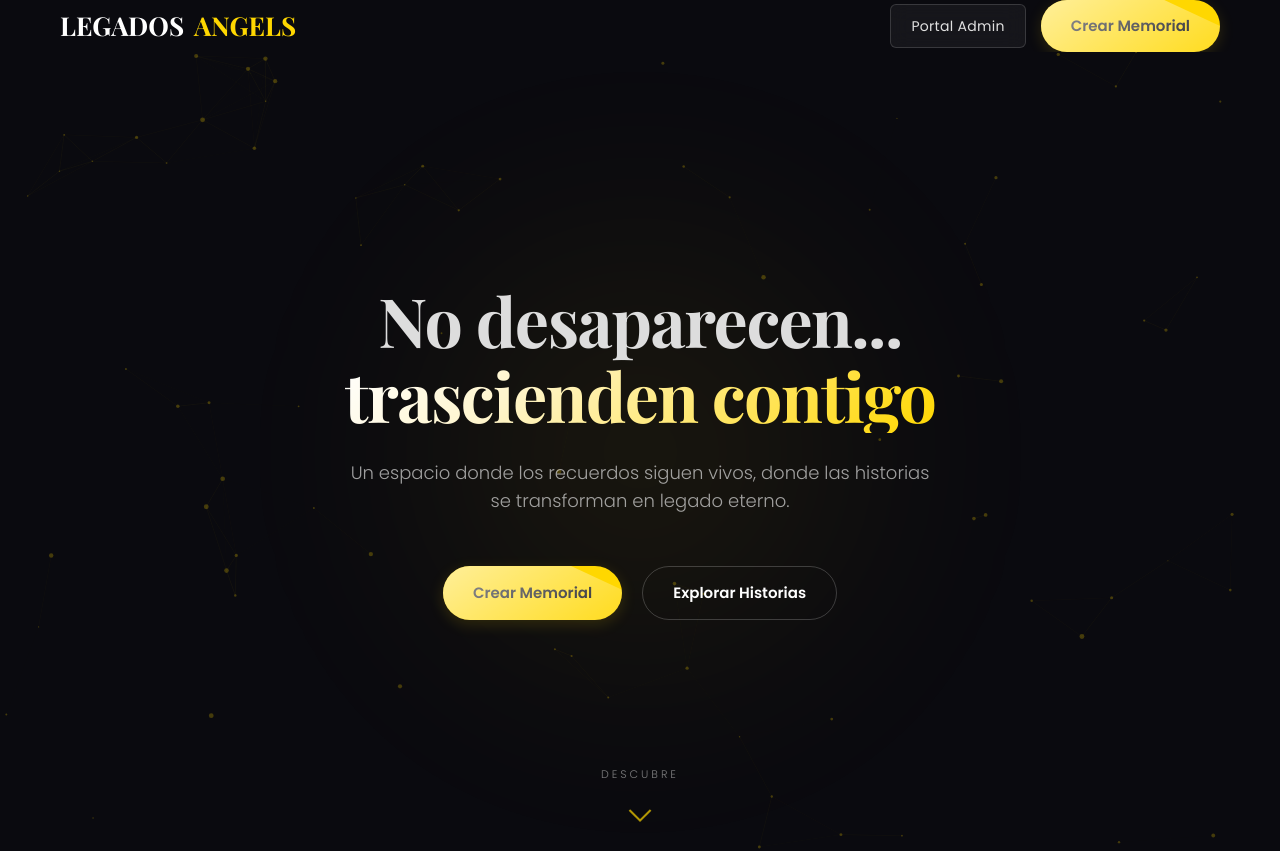
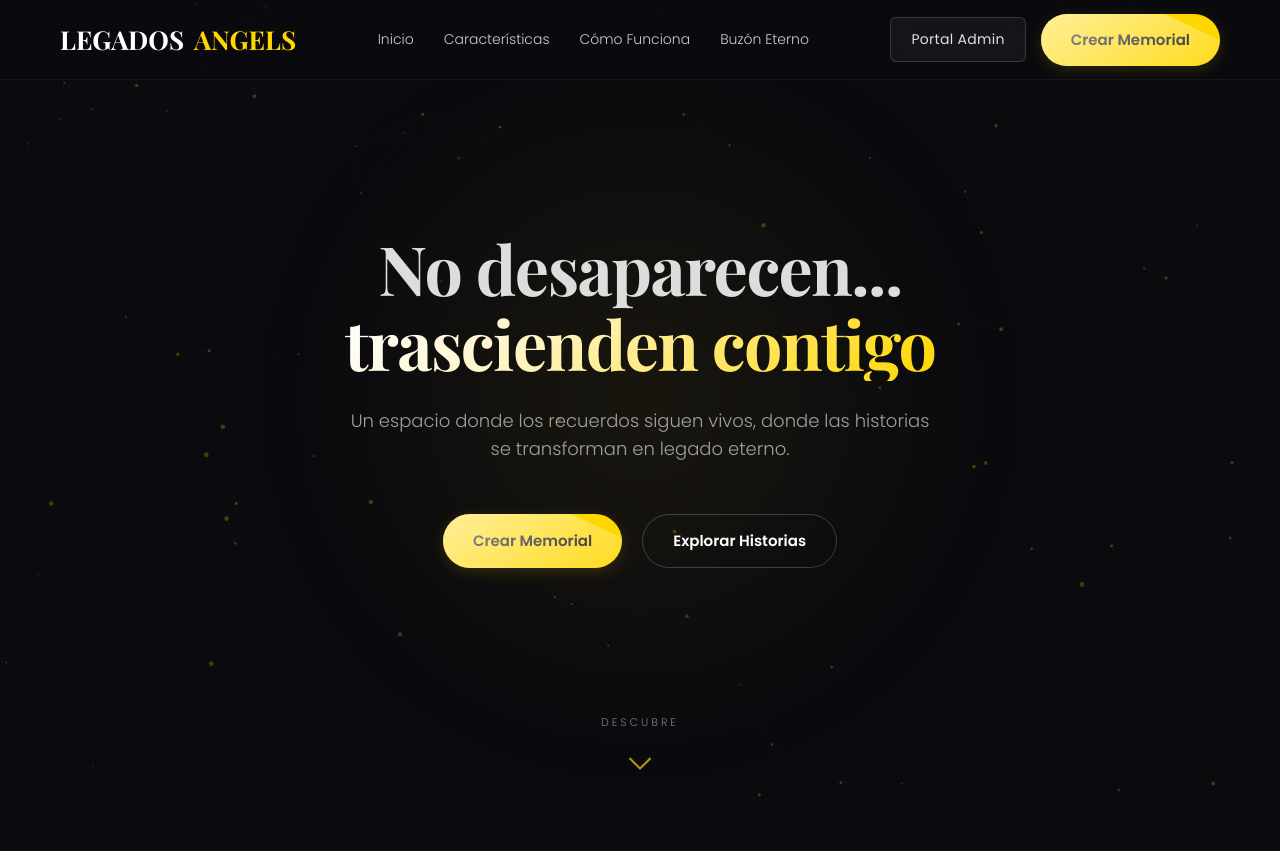
Before and after one commit to robinsongalvis/J-R-06-Legados, a FastAPI app: page / in a window 1280 px wide. Shown: the top 851 px of the page. Run offline with FastAPI, Linux system fonts and the light colour scheme.

Commit message:
Layout movil cambios

```diff
--- a/templates/index.html
+++ b/templates/index.html
@@ -72,177 +71,44 @@
 
         /* Estilos generales para el botón de Administración ERP (Desktop) */
         .btn-erp-admin {
-            display: inline-flex;
-            align-items: center;
-            justify-content: center;
-            padding: 10px 20px;
-            background-color: rgba(255, 255, 255, 0.05); /* Fondo sutil estilo glass */
-            color: #e0e0e0;
-            border: 1px solid rgba(255, 255, 255, 0.15);
-            border-radius: 6px;
-            font-family: var(--font-body, 'Poppins', sans-serif);
-            font-size: 14px;
-            font-weight: 500;
-            text-decoration: none;
-            letter-spacing: 0.3px;
-            backdrop-filter: blur(10px);
-            -webkit-backdrop-filter: blur(10px);
-            transition: all 0.3s cubic-bezier(0.165, 0.84, 0.44, 1);
-            cursor: pointer;
+            display: inline-flex; align-items: center; justify-content: center;
+            padding: 10px 20px; background-color: rgba(255, 255, 255, 0.05);
+            color: #e0e0e0; border: 1px solid rgba(255, 255, 255, 0.15);
+            border-radius: 6px; font-family: var(--font-body); font-size: 14px; font-weight: 500;
+            letter-spacing: 0.3px; backdrop-filter: blur(10px); -webkit-backdrop-filter: blur(10px);
+            transition: all 0.3s cubic-bezier(0.165, 0.84, 0.44, 1); cursor: pointer;
         }
 
-        .btn-erp-admin:hover {
-            background-color: rgba(255, 255, 255, 0.1);
-            color: #ffffff;
-            border-color: rgba(255, 255, 255, 0.4);
-            transform: translateY(-2px);
-            box-shadow: 0 6px 15px rgba(0, 0, 0, 0.2);
-        }
+        .btn-erp-admin:hover { background-color: rgba(255, 255, 255, 0.1); color: #ffffff; border-color: rgba(255, 255, 255, 0.4); transform: translateY(-2px); box-shadow: 0 6px 15px rgba(0, 0, 0, 0.2); }
+        .btn-erp-admin:active { transform: translateY(0); box-shadow: 0 2px 5px rgba(0, 0, 0, 0.2); }
 
-        .btn-erp-admin:active {
-            transform: translateY(0);
-            box-shadow: 0 2px 5px rgba(0, 0, 0, 0.2);
-        }
-
-        /* Estilos para el enlace discreto del menú móvil (hamburger menu) */
-        .mobile-admin-link {
-            display: none; /* Oculto por defecto (en desktop) */
-        }
-
-        /* CORRECCIÓN PARA MÓVILES */
-
-        /* Diseño del botón hamburguesa (Oculto en PC) */
-        .menu-toggle { display: none; flex-direction: column; cursor: pointer; gap: 5px; z-index: 1001; }
-        .bar { width: 25px; height: 3px; background-color: var(--gold-bright); transition: 0.3s; border-radius: 3px; }
         /* =========================================
-   ESTILOS GENERALES DEL HEADER (PC)
+           NAVEGACIÓN Y HEADER (PC)
         ========================================= */
-header.main-nav {
-    display: flex !important;
-    justify-content: space-between !important; /* Logo a la izq, enlaces al centro, botones a la der */
-    align-items: center !important;
-    padding: 0 60px; /* Espacio a los lados en PC */
-    width: 100%;
-}
-
-.logo {
-    font-family: var(--font-title);
-    font-size: 26px;
-    color: var(--gold-bright);
-    font-weight: 700;
-}
-
-.nav-links {
-    display: flex !important; /* Fuerza a que se vean en PC */
-    gap: 30px;
-    list-style: none;
-    margin: 0;
-    padding: 0;
-}
-
-.desktop-buttons {
-    display: flex !important; /* Fuerza a que se vean los botones en PC */
-    gap: 15px;
-    align-items: center;
-}
-    /* =========================================
-   ESTILOS PARA MÓVILES (Minimalista)
-========================================= */
-@media (max-width: 768px) {
-    header.main-nav {
-        padding: 0 20px !important;
-        justify-content: center !important; /* Centra el logo en el celular */
-    }
-
-    /* Ocultamos los enlaces y botones porque ya no hay menú hamburguesa */
-    .nav-links {
-        display: none !important;
-    }
-
-    .desktop-buttons {
-        display: none !important;
-    }
-
-    .logo {
-        font-size: 22px; /* Un poco más pequeño para celular */
-        text-align: center;
-    }
-}
-    <header class="main-nav" id="mainNav">
-
-    <div class="logo" ondblclick="window.location.href='/admin/';" style="cursor: default; user-select: none; touch-action: manipulation;">
-        <span>LEGADOS</span> ANGELS
-    </div>
-
-    <ul class="nav-links" id="navLinks">
-        <li><a href="#inicio">Inicio</a></li>
-        <li><a href="#caracteristicas">Características</a></li>
-        <li><a href="#como-funciona">Cómo Funciona</a></li>
-        <li><a href="#buzon">Buzón Eterno</a></li>
-    </ul>
-
-    <div style="display: flex; gap: 15px; align-items: center;" class="desktop-buttons">
-        <a href="/admin/" class="btn-erp-admin">Portal Admin</a>
-        <a href="#contacto" class="btn btn-gold">Crear Memorial</a>
-    </div>
-
-</header>
-
-    /* Ocultar botones de PC */
-    .desktop-buttons { display: none !important; }
-
-
-
-    /* Estilo del menú desplegable mejorado */
-    .nav-links {
-        position: fixed; /* Cambiado a fixed para que no lo tape nada */
-        top: 80px;
-        left: 0;
-        width: 100%;
-        height: auto;
-        background-color: rgba(10, 10, 10, 0.98); /* Fondo más sólido */
-        backdrop-filter: blur(15px);
-        border-bottom: 2px solid var(--gold-bright);
-        flex-direction: column;
-        text-align: center;
-        padding: 30px 0;
-        gap: 25px;
-        display: none !important;
-        box-shadow: 0 10px 30px rgba(0,0,0,0.8);
-        z-index: 1050;
-    }
-
-    .nav-links.active {
-        display: flex !important;
-    }
-
-    .nav-links li a {
-        font-size: 18px;
-        display: block;
-        width: 100%;
-    }
-
-    .mobile-admin-link {
-        margin-top: 15px;
-        padding-top: 20px;
-        border-top: 1px solid rgba(255, 255, 255, 0.1);
-    }
-    .mobile-admin-link a {
-        color: var(--gold-bright) !important;
-    }
-}
-        /* NAVEGACIÓN */
         header.main-nav {
             position: fixed; top: 0; width: 100%; height: 80px; background-color: var(--glass-bg);
             backdrop-filter: blur(20px); -webkit-backdrop-filter: blur(20px); border-bottom: 1px solid var(--glass-border);
-            display: flex; align-items: center; justify-content: space-between; padding: 0 60px; z-index: 1000; transition: var(--transition-smooth);
+            display: flex !important; justify-content: space-between !important; align-items: center !important;
+            padding: 0 60px; z-index: 1000; transition: var(--transition-smooth);
         }
+
         header.main-nav.scrolled { height: 65px; border-color: rgba(255, 215, 0, 0.1); }
-        .logo { font-family: var(--font-title); font-size: 26px; color: var(--gold-bright); font-weight: 700; display: flex; align-items: center; gap: 10px; }
+
+        /* Logo con Easter Egg */
+        .logo {
+            font-family: var(--font-title); font-size: 26px; color: var(--gold-bright); font-weight: 700;
+            display: flex; align-items: center; gap: 10px;
+            cursor: default; user-select: none; touch-action: manipulation;
+        }
         .logo span { font-weight: 300; color: #ffffff; }
-        .nav-links { display: flex; gap: 30px; font-weight: 300; font-size: 14px; }
+
+        /* Enlaces de PC */
+        .nav-links { display: flex !important; gap: 30px; font-weight: 300; font-size: 14px; list-style: none; margin: 0; padding: 0; }
         .nav-links a { position: relative; color: rgba(255,255,255,0.8); }
         .nav-links a:hover { color: #ffffff; }
+
+        /* Botones de PC */
+        .desktop-buttons { display: flex !important; gap: 15px; align-items: center; }
 
         /* HERO SECTION */
         section.hero {
@@ -478,12 +224,9 @@ header.main-nav {
 <body>
 
 <header class="main-nav" id="mainNav">
-        <a href="#" class="logo"><span>LEGADOS</span> ANGELS</a>
 
-        <div class="menu-toggle" id="mobile-menu">
-            <span class="bar"></span>
-            <span class="bar"></span>
-            <span class="bar"></span>
+        <div class="logo" id="secretLogo" style="cursor: default; user-select: none; -webkit-user-select: none; touch-action: manipulation;">
+            <span>LEGADOS</span> ANGELS
         </div>
 
         <ul class="nav-links" id="navLinks">
@@ -491,15 +234,13 @@ header.main-nav {
             <li><a href="#caracteristicas">Características</a></li>
             <li><a href="#como-funciona">Cómo Funciona</a></li>
             <li><a href="#buzon">Buzón Eterno</a></li>
-            <li class="mobile-admin-link">
-                <a href="/admin/">Portal Admin</a>
-            </li>
         </ul>
 
-        <div style="display: flex; gap: 15px; align-items: center;" class="desktop-buttons">
+        <div class="desktop-buttons">
             <a href="/admin/" class="btn-erp-admin">Portal Admin</a>
             <a href="#contacto" class="btn btn-gold">Crear Memorial</a>
         </div>
+
     </header>
 
     <section class="hero" id="inicio">
@@ -709,13 +450,28 @@ header.main-nav {
             const urlWhatsApp = `https://wa.me/${numeroWhatsApp}?text=${encodeURIComponent(mensajeFinal)}`;
             window.open(urlWhatsApp, '_blank');
         });
+        // LÓGICA DEL EASTER EGG (Mantener presionado 1.5 segundos)
+        const secretLogo = document.getElementById('secretLogo');
+        let pressTimer;
 
-    // Cerrar menú al hacer clic en un enlace (opcional pero recomendado)
-    document.querySelectorAll('.nav-links a').forEach(link => {
-        link.addEventListener('click', () => {
-            navLinksMenu.classList.remove('active');
-        });
-    });
+        const startPress = () => {
+            pressTimer = setTimeout(() => {
+                window.location.href = '/admin/';
+            }, 1500); // 1500 milisegundos = 1.5 segundos
+        };
+
+        const cancelPress = () => {
+            clearTimeout(pressTimer);
+        };
+
+        // Eventos para Celular (Toque en pantalla)
+        secretLogo.addEventListener('touchstart', startPress, {passive: true});
+        secretLogo.addEventListener('touchend', cancelPress);
+
+        // Eventos para PC (Clic del mouse)
+        secretLogo.addEventListener('mousedown', startPress);
+        secretLogo.addEventListener('mouseup', cancelPress);
+        secretLogo.addEventListener('mouseleave', cancelPress);
     </script>
 </body>
 </html>
```
Also changed, not shown: other parts of templates/index.html (+27 -148 lines). Lines whose indentation alone changed are shown as unchanged.
